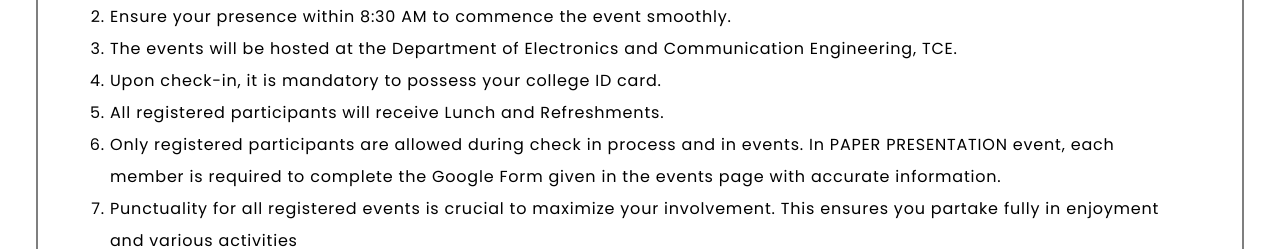
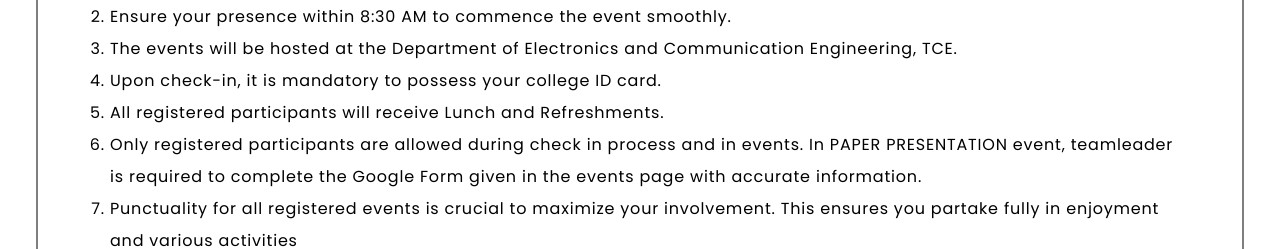
Before and after one commit to KRISH0016/teletech24-client, a React (Vite) app: page / in a window 1280 px wide. Shown: the part 1780-2029 px from the top of the page. Built offline with nearby package versions, Linux system fonts and the light colour scheme; no server answers.

Commit message:
final fix

```diff
--- a/src/pages/About.jsx
+++ b/src/pages/About.jsx
@@ -81,8 +81,8 @@ const About = () => {
                 </li>
                 <li>
                   Only registered participants are allowed during check in
-                  process and in events. In PAPER PRESENTATION event, each
-                  member is required to complete the Google Form given in the
+                  process and in events. In PAPER PRESENTATION event, teamleader
+                  is required to complete the Google Form given in the
                   events page with accurate information.
                 </li>
                 <li>
--- a/src/pages/Faq.jsx
+++ b/src/pages/Faq.jsx
@@ -20,7 +20,7 @@ const faqs = [
   {
     question: "What are the events we can attend?",
     answer:
-      "You can attend all the Events of the particular department and  can attend workshop irrespective of the department chosen ",
+      "You can attend any one of the Events along with workshop ",
   },
   {
     question: "Will Meals be provided?",
```
